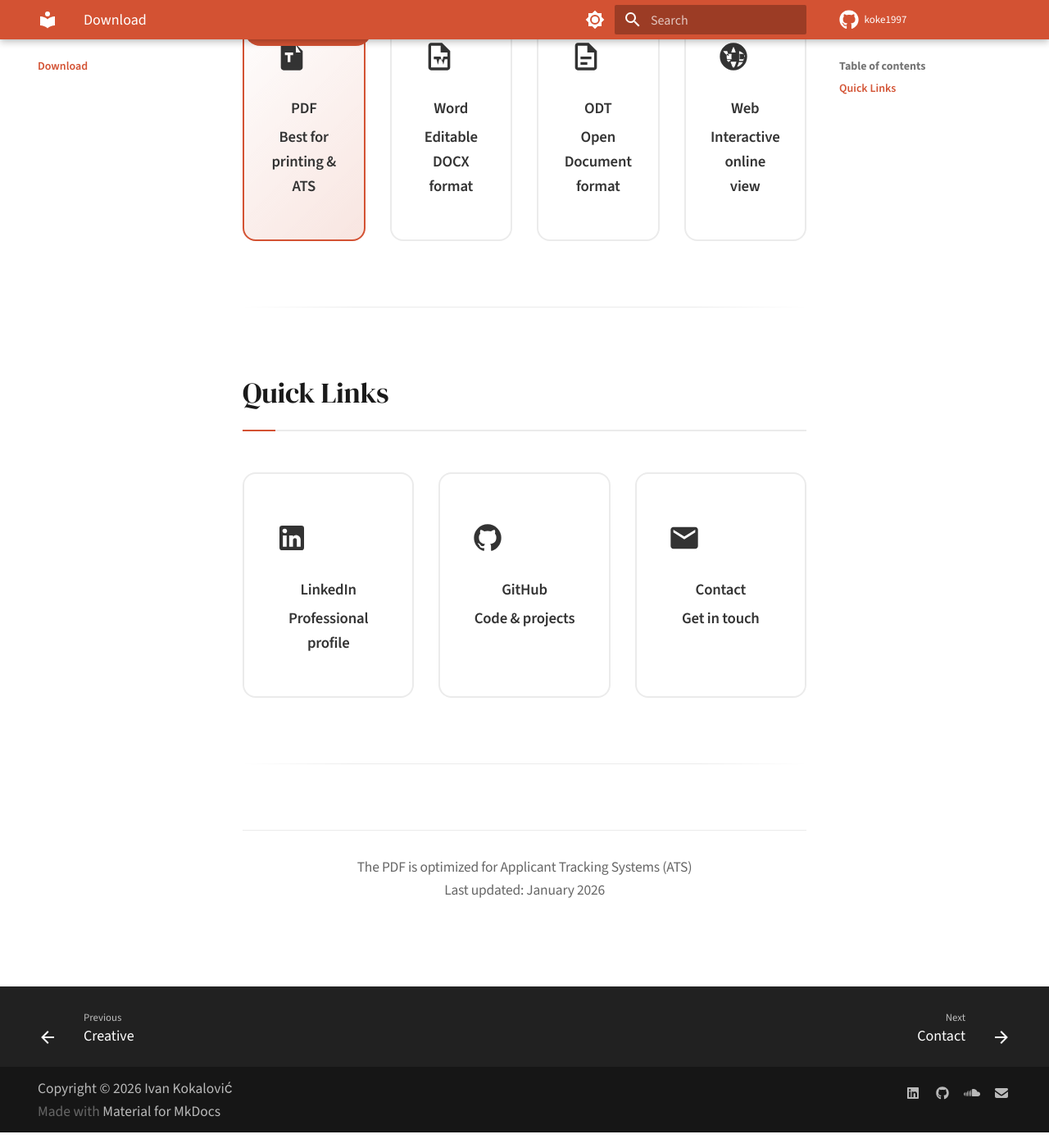
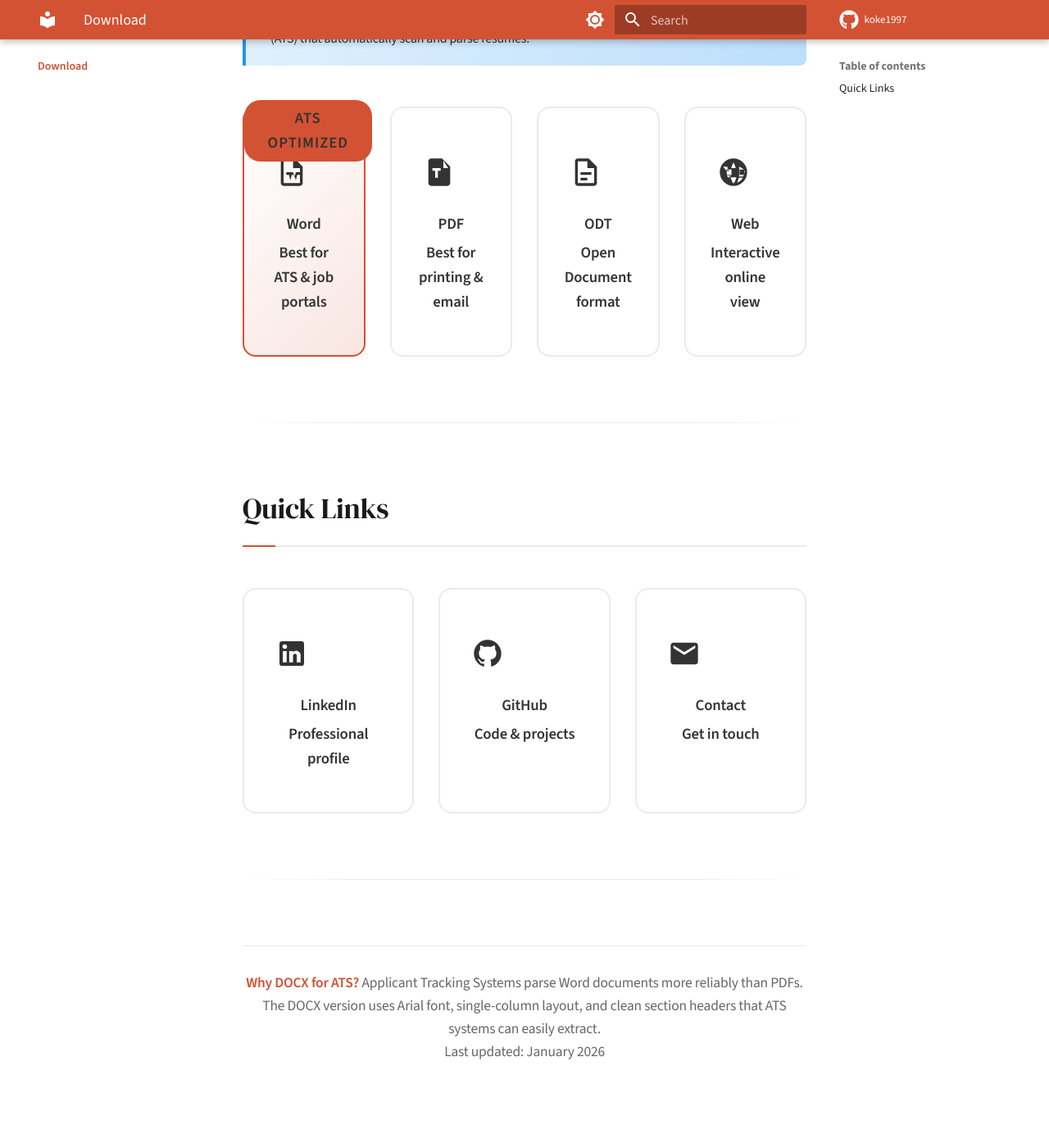
Before and after one commit to koke1997/cv-website, an MkDocs documentation site: the page built from docs/download.md, in a window 1280 px wide and 1400 px high, scrolled down 521 px. Shown: the whole window at 82% size. Built offline with MkDocs 1.6.1 and Material for MkDocs 9.7.7, drawn with Linux system fonts in a browser that asks for light colours.

Commit message:
Switch npm publishing to public registry and add ATS optimization focus
- Update package.json to publish to registry.npmjs.org with public access
- Update release workflow to use NPM_TOKEN instead of GITHUB_TOKEN
- Update README with ATS value proposition
- Update download page to feature DOCX for ATS systems

```diff
--- a/docs/download.md
+++ b/docs/download.md
@@ -4,17 +4,21 @@
   <p>Get my curriculum vitae in your preferred format</p>
 </div>
 
+<div class="ats-notice" style="background: linear-gradient(135deg, #e3f2fd 0%, #bbdefb 100%); border-left: 4px solid #2196f3; padding: 1rem 1.5rem; margin-bottom: 2rem; border-radius: 0 8px 8px 0;">
+  <strong style="color: #1565c0;">Applying via job portal?</strong> Use the DOCX format - it's optimized for Applicant Tracking Systems (ATS) that automatically scan and parse resumes.
+</div>
+
 <div class="download-grid">
-  <a href="Ivan_Kokalović_CV.pdf" class="download-card featured" download>
+  <a href="Ivan_Kokalović_CV.docx" class="download-card featured" download>
+    <span class="download-icon"><svg xmlns="http://www.w3.org/2000/svg" viewBox="0 0 24 24"><path fill="currentColor" d="M6 2c-1.1 0-2 .9-2 2v16c0 1.1.9 2 2 2h12c1.1 0 2-.9 2-2V8l-6-6H6m0 2h7v5h5v11H6V4m2 8v2h2l1 4l1-4h2l1 4l1-4h2v-2h-3l-1 4l-1-4H8Z"/></svg></span>
+    <span class="download-format">Word</span>
+    <span class="download-desc">Best for ATS & job portals</span>
+    <span class="download-badge">ATS Optimized</span>
+  </a>
+  <a href="Ivan_Kokalović_CV.pdf" class="download-card" download>
     <span class="download-icon"><svg xmlns="http://www.w3.org/2000/svg" viewBox="0 0 24 24"><path fill="currentColor" d="M14 2H6c-1.1 0-2 .9-2 2v16c0 1.1.9 2 2 2h12c1.1 0 2-.9 2-2V8l-6-6m-1 9h-2v5h-2v-5H7v-2h6v2m2-5V3.5L18.5 9H15Z"/></svg></span>
     <span class="download-format">PDF</span>
-    <span class="download-desc">Best for printing & ATS</span>
-    <span class="download-badge">Recommended</span>
-  </a>
-  <a href="Ivan_Kokalović_CV.docx" class="download-card" download>
-    <span class="download-icon"><svg xmlns="http://www.w3.org/2000/svg" viewBox="0 0 24 24"><path fill="currentColor" d="M6 2c-1.1 0-2 .9-2 2v16c0 1.1.9 2 2 2h12c1.1 0 2-.9 2-2V8l-6-6H6m0 2h7v5h5v11H6V4m2 8v2h2l1 4l1-4h2l1 4l1-4h2v-2h-3l-1 4l-1-4H8Z"/></svg></span>
-    <span class="download-format">Word</span>
-    <span class="download-desc">Editable DOCX format</span>
+    <span class="download-desc">Best for printing & email</span>
   </a>
   <a href="Ivan_Kokalović_CV.odt" class="download-card" download>
     <span class="download-icon"><svg xmlns="http://www.w3.org/2000/svg" viewBox="0 0 24 24"><path fill="currentColor" d="M6 2c-1.1 0-2 .9-2 2v16c0 1.1.9 2 2 2h12c1.1 0 2-.9 2-2V8l-6-6H6m0 2h7v5h5v11H6V4m2 8v2h8v-2H8m0 4v2h5v-2H8Z"/></svg></span>
@@ -53,6 +57,6 @@
 ---
 
 <div class="download-meta">
-  <p>The PDF is optimized for Applicant Tracking Systems (ATS)</p>
+  <p><strong>Why DOCX for ATS?</strong> Applicant Tracking Systems parse Word documents more reliably than PDFs. The DOCX version uses Arial font, single-column layout, and clean section headers that ATS systems can easily extract.</p>
   <p>Last updated: January 2026</p>
 </div>
--- a/package.json
+++ b/package.json
@@ -40,6 +40,7 @@
     "prepare-template": "node scripts/prepare-template.js"
   },
   "publishConfig": {
-    "registry": "https://npm.pkg.github.com"
+    "registry": "https://registry.npmjs.org",
+    "access": "public"
   }
 }
```
Also changed, not shown: README.md (+17 -1 lines), 1 other file.
